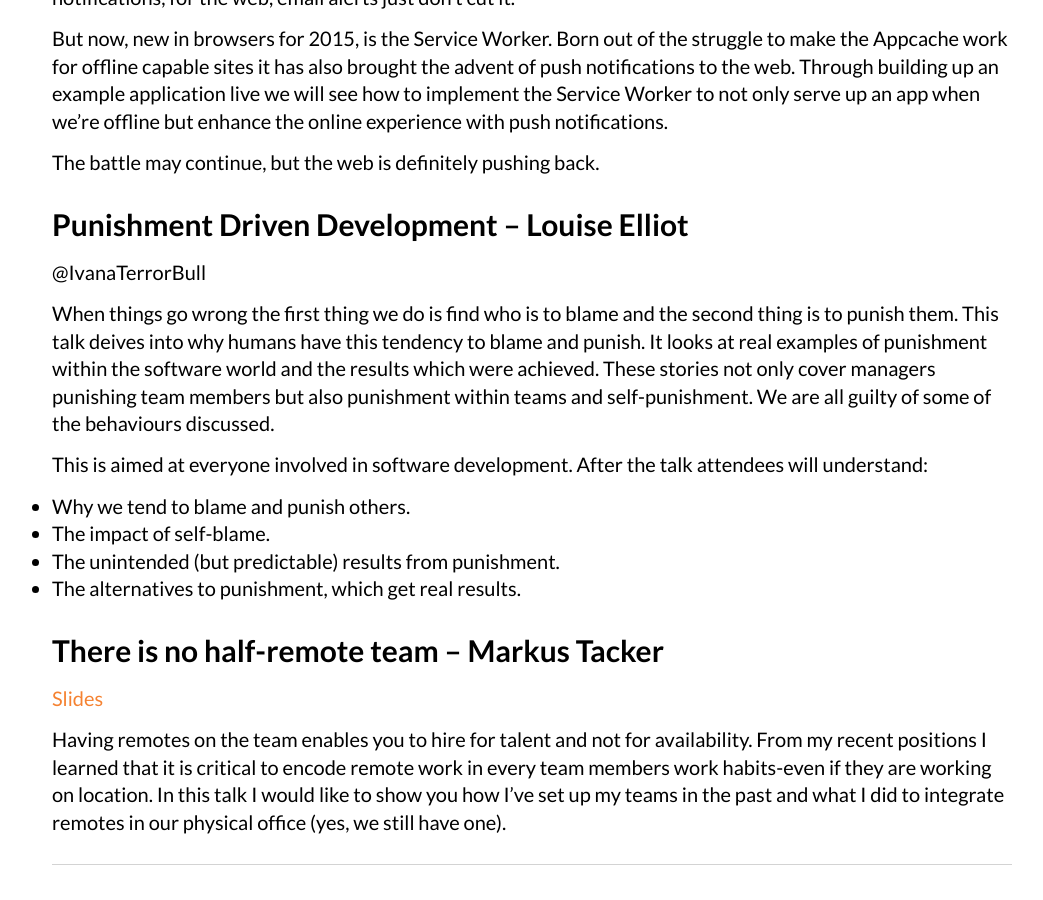
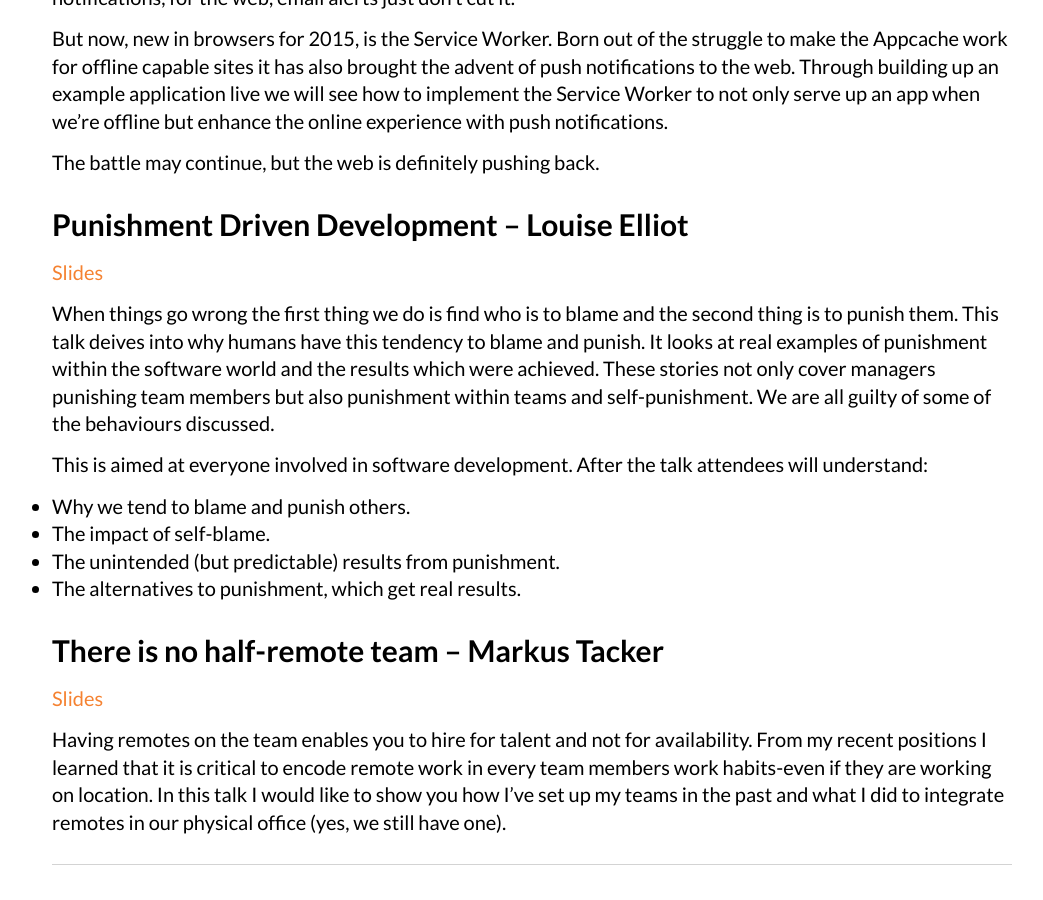
Before and after one commit to Lorti/manu.ninja, a Jekyll site: the page built from _posts/2016-02-02-topconf-linz-2016-tuesday.md, in a window 1280 px wide and 900 px high, scrolled down 966 px. Shown: the whole window, without its empty margins (108-1151 px from the left). Built offline with Jekyll 4.4.1, drawn with Linux system fonts in a browser that asks for light colours; nearby versions of some CDN libraries; comment, search, counter and statistics services are not loaded.

Commit message:
more slides

```diff
--- a/_posts/2016-02-02-topconf-linz-2016-tuesday.md
+++ b/_posts/2016-02-02-topconf-linz-2016-tuesday.md
@@ -27,7 +27,7 @@ The battle may continue, but the web is definitely pushing back.
 
 ## Punishment Driven Development -- Louise Elliot
 
-@IvanaTerrorBull
+[Slides](http://de.slideshare.net/IvanaTerrorBull/punishment-driven-development)
 
 When things go wrong the first thing we do is find who is to blame and the second thing is to punish them. This talk deives into why humans have this tendency to blame and punish. It looks at real examples of punishment within the software world and the results which were achieved. These stories not only cover managers punishing team members but also punishment within teams and self-punishment. We are all guilty of some of the behaviours discussed.
 
```
Also changed, not shown: _posts/2016-02-03-topconf-linz-2016-wednesday.md (+1 -1 lines).
